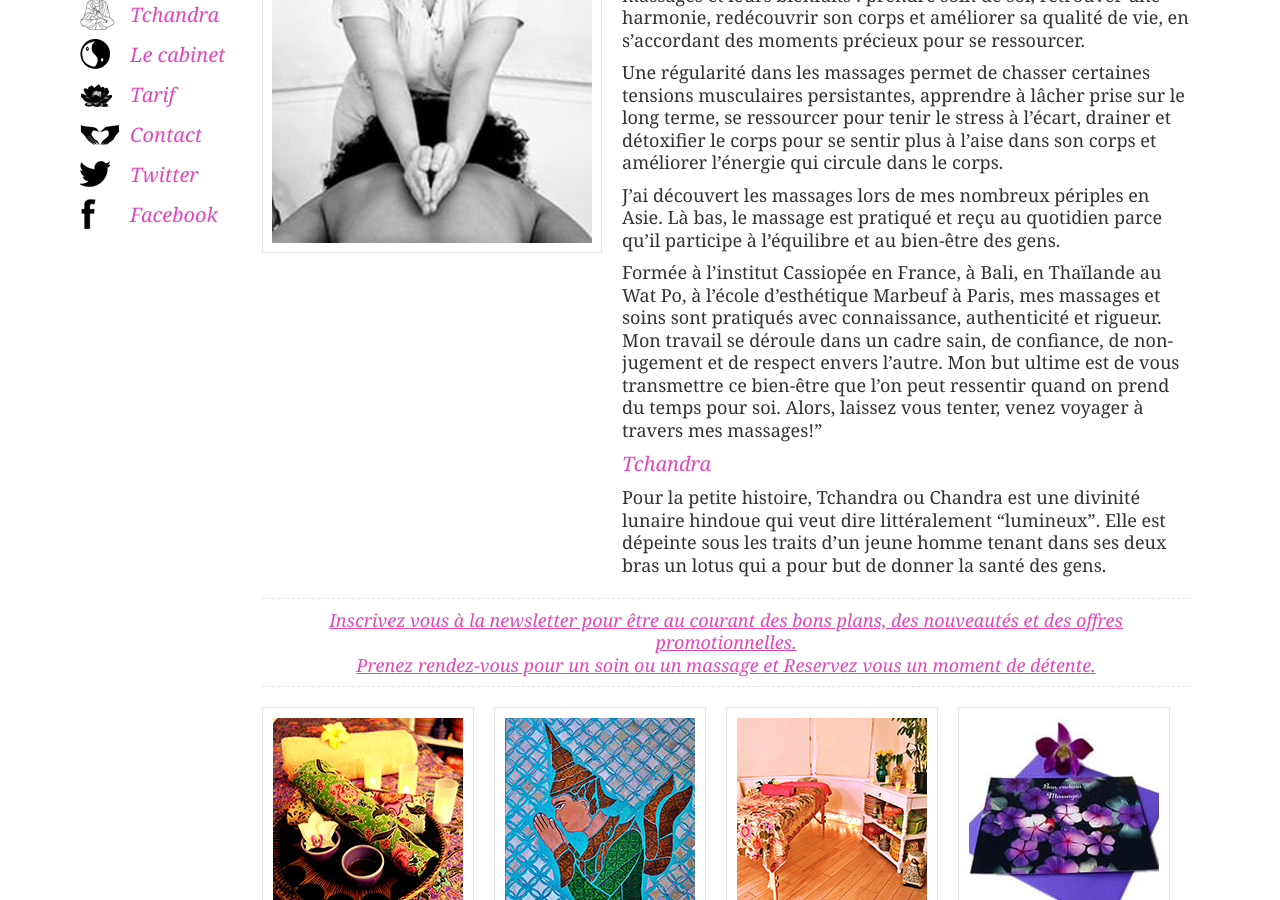
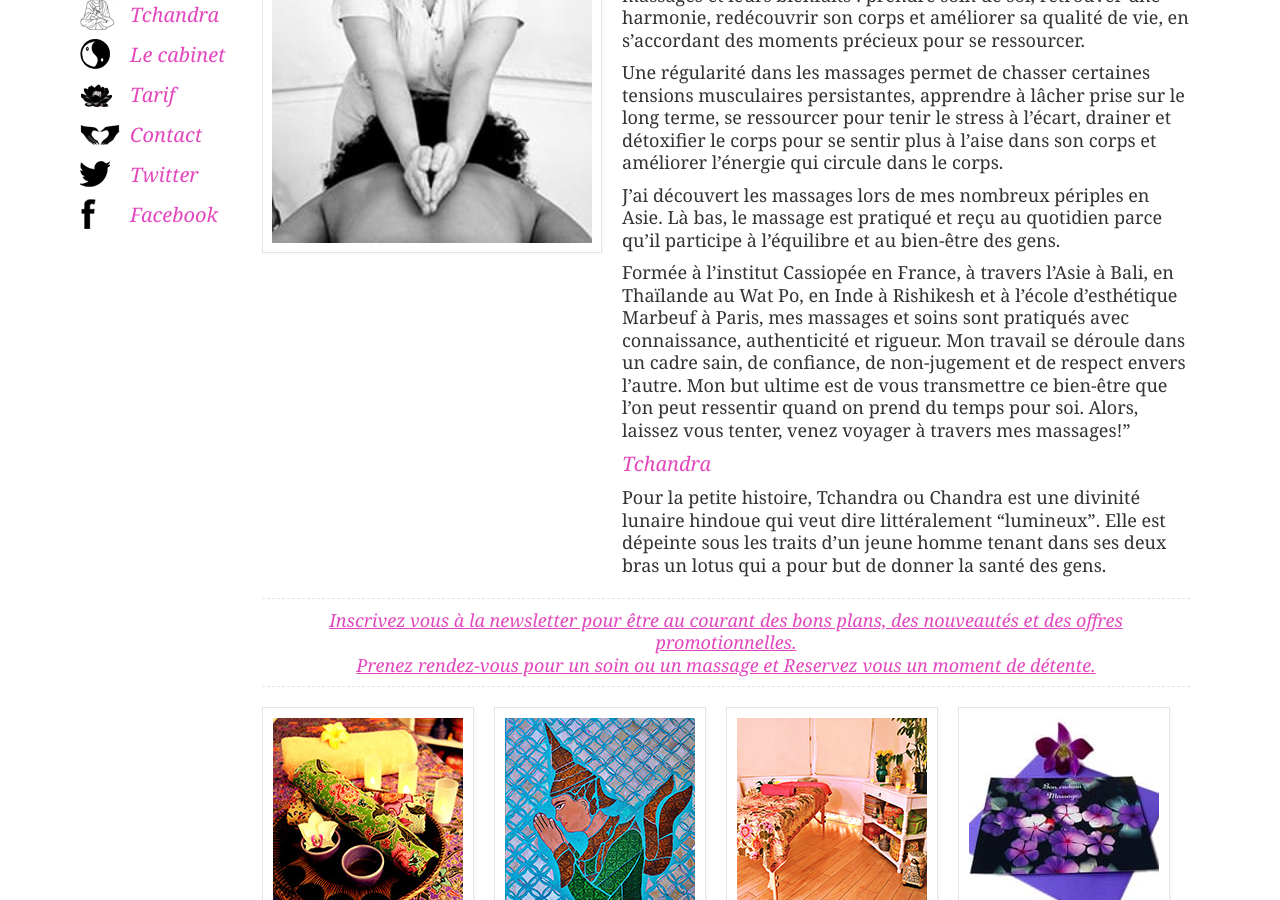
Before and after one commit to enrjphabricator/tchandra, a Jekyll site: the page built from _posts/2013-01-01-tchandra.Markdown, in a window 1280 px wide and 900 px high, scrolled down 332 px. Built offline with Jekyll 4.4.1, drawn with Linux system fonts in a browser that asks for light colours.

Commit message:
Update 2013-01-01-tchandra.Markdown

```diff
--- a/_posts/2013-01-01-tchandra.Markdown
+++ b/_posts/2013-01-01-tchandra.Markdown
@@ -44,8 +44,8 @@ reçu au quotidien parce qu’il participe à l’équilibre et
 au bien-être des gens.
 
 
-Formée à l’institut Cassiopée en France, à Bali, en Thaïlande
-au Wat Po, à l’école d’esthétique Marbeuf à Paris, mes
+Formée à l’institut Cassiopée en France, à travers l'Asie à Bali, en Thaïlande
+au Wat Po, en Inde à Rishikesh et à l’école d’esthétique Marbeuf à Paris, mes
 massages et soins sont pratiqués avec connaissance, authenticité et rigueur.
 Mon travail se déroule dans un cadre sain, de confiance, de non-jugement
 et de respect envers l'autre.
```
